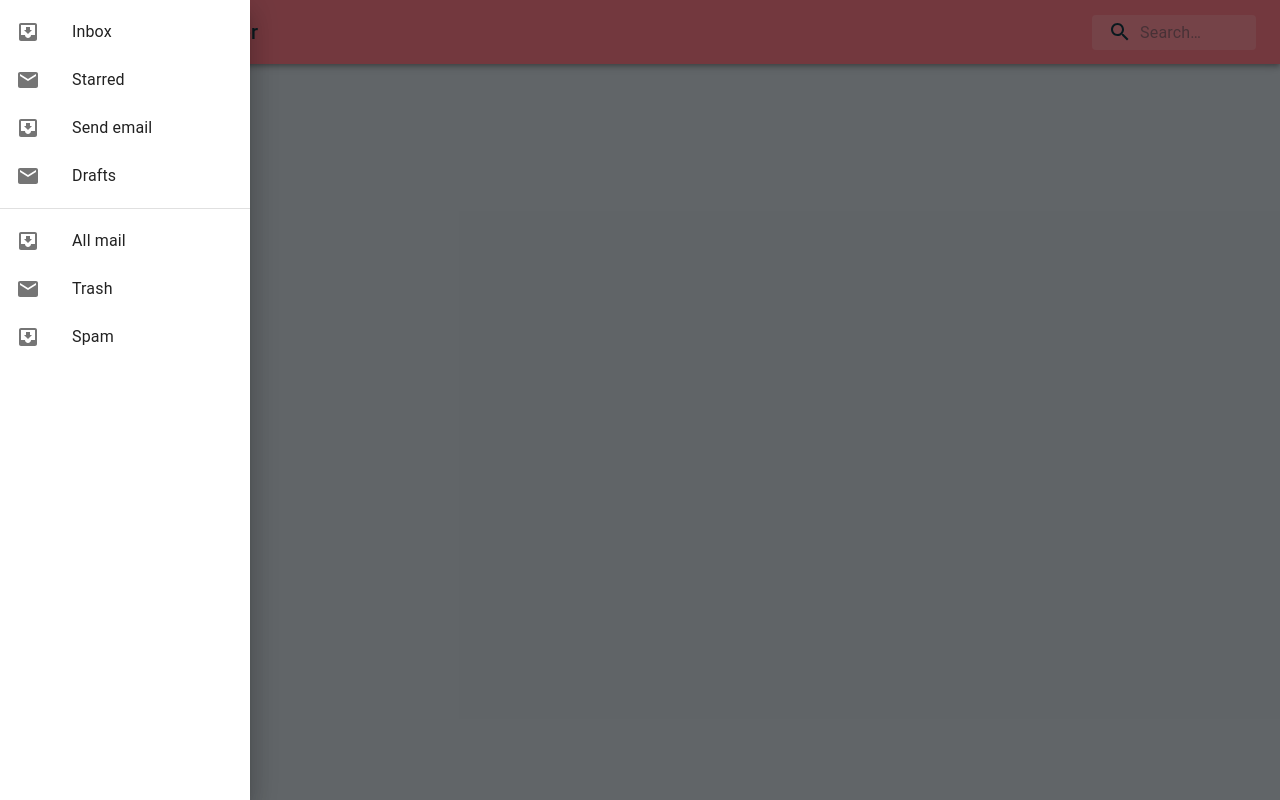
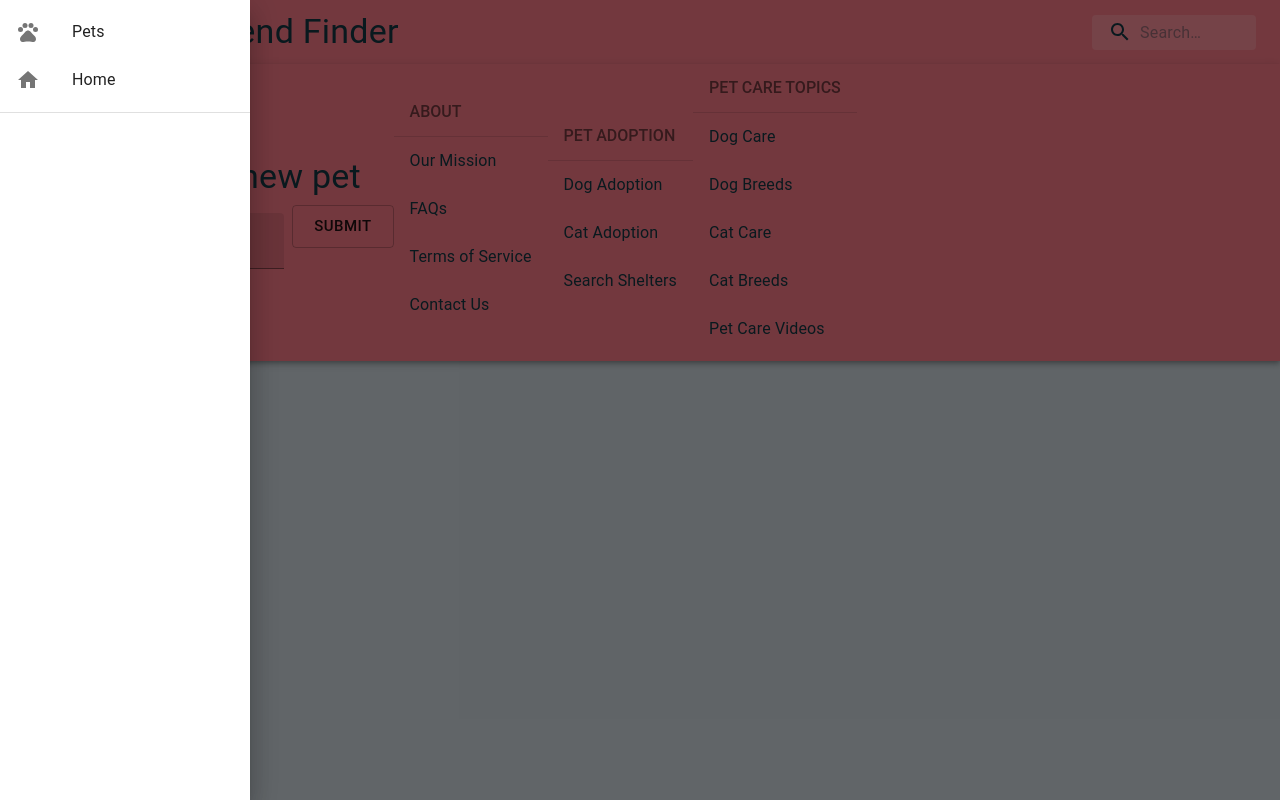
Before and after one commit to jje1233/pet-finder, a React (Create React App) app: page / in a window 1280 px wide. Both pictures are taken after a click on the button "open drawer". Built offline with nearby package versions, Linux system fonts and the light colour scheme.

Commit message:
footer built out, will work on keeping lists from centering and have submit button stick to textfield.

```diff
--- a/src/App.js
+++ b/src/App.js
@@ -1,11 +1,13 @@
 import React from 'react';
 import Header from './components/Header'
+import Footer from './components/Footer'
 import './App.css';
 
 function App() {
   return (
     <div className="App">
       <Header />
+      <Footer />
     </div>
   );
 }
--- /dev/null
+++ b/src/components/Footer.js
@@ -0,0 +1,110 @@
+import React from 'react';
+import { makeStyles } from '@material-ui/core/styles';
+import AppBar from '@material-ui/core/AppBar';
+import Toolbar from '@material-ui/core/Toolbar';
+import Typography from '@material-ui/core/Typography';
+import List from '@material-ui/core/List';
+import ListItem from '@material-ui/core/ListItem';
+import ListItemIcon from '@material-ui/core/ListItemIcon';
+import ListItemText from '@material-ui/core/ListItemText';
+import ListSubheader from '@material-ui/core/ListSubheader';
+import Divider from '@material-ui/core/Divider';
+import TextField from '@material-ui/core/TextField';
+import Button from '@material-ui/core/Button';
+
+const useStyles = makeStyles((theme) => ({
+    root: {
+      flexGrow: 1,
+
+    },
+    appbar: {
+        backgroundColor: '#E7717D'
+    },
+    title: {
+      flexGrow: 1,
+      padding: '0.5rem'
+    },
+    list: {
+     color: '#12333D'
+    },
+    textArea: {
+        margin: theme.spacing(1),
+        width: '25ch',
+        color: 'black'
+    },
+    listSubheader: {
+        fontSize: '16px'
+    }
+  }));
+
+function ListItemLink(...props) {
+    return <ListItem button component="a" {...props}/>;
+}
+
+function Footer() {
+    const classes = useStyles();
+
+    return (
+      <div className={classes.root}>
+        <AppBar position="static" className={classes.appbar}>
+            <Toolbar>
+                <List className={classes.list}>
+                <Typography variant="h4" className={classes.title}>
+                Never miss a new pet
+                </Typography>
+                <><TextField  id="filled-basic" label="E-Mail" variant="filled" className={classes.textArea}></TextField><Button variant='outlined' size='large'>Submit</Button></>
+
+                </List>
+
+                <List className={classes.list} component="nav" subheader={ <><ListSubheader component='div' id='list-subheader' className={classes.listSubheader}>ABOUT</ListSubheader><Divider/></>}>
+                <ListItem button component='a'>
+                    <ListItemText>Our Mission</ListItemText>
+                </ListItem>
+                <ListItem button component='a'>
+                    <ListItemText>FAQs</ListItemText>
+                </ListItem>
+                <ListItem button component='a'>
+                    <ListItemText>Terms of Service</ListItemText>
+                </ListItem>
+                <ListItem button component='a'>
+                    <ListItemText>Contact Us</ListItemText>
+                </ListItem>
+                </List>
+
+                <List className={classes.list} component="nav" subheader={ <><ListSubheader component='div' id='list-subheader' className={classes.listSubheader}>PET ADOPTION</ListSubheader><Divider/></>}>
+                <ListItem button component='a'>
+                    <ListItemText>Dog Adoption</ListItemText>
+                </ListItem>
+                <ListItem button component='a'>
+                    <ListItemText>Cat Adoption</ListItemText>
+                </ListItem>
+                <ListItem button component='a'>
+                    <ListItemText>Search Shelters</ListItemText>
+                </ListItem>
+                </List>
+
+                <List className={classes.list} component="nav" subheader={ <><ListSubheader component='div' id='list-subheader' className={classes.listSubheader}>PET CARE TOPICS</ListSubheader><Divider/></>}>
+                <ListItem button component='a'>
+                    <ListItemText>Dog Care</ListItemText>
+                </ListItem>
+                <ListItem button component='a'>
+                    <ListItemText>Dog Breeds</ListItemText>
+                </ListItem>
+                <ListItem button component='a'>
+                    <ListItemText>Cat Care</ListItemText>
+                </ListItem>
+                <ListItem button component='a'>
+                    <ListItemText>Cat Breeds</ListItemText>
+                </ListItem>
+                <ListItem button component='a'>
+                    <ListItemText>Pet Care Videos</ListItemText>
+                </ListItem>
+                </List>
+
+            </Toolbar>
+        </AppBar>
+      </div>
+    );
+}
+
+export default Footer
--- a/src/components/Header.js
+++ b/src/components/Header.js
@@ -13,8 +13,8 @@ import Divider from '@material-ui/core/Divider';
 import ListItem from '@material-ui/core/ListItem';
 import ListItemIcon from '@material-ui/core/ListItemIcon';
 import ListItemText from '@material-ui/core/ListItemText';
-import InboxIcon from '@material-ui/icons/MoveToInbox';
-import MailIcon from '@material-ui/icons/Mail';
+import HomeIcon from '@material-ui/icons/Home';
+import PetsIcon from '@material-ui/icons/Pets';
 
 const useStyles = makeStyles((theme) => ({
   root: {
@@ -76,7 +76,18 @@ const useStyles = makeStyles((theme) => ({
     width: 'auto',
   },
 }));
-
+const drawerItems = [
+  {
+    id: 1,
+    icon: <PetsIcon />,
+    name: 'Pets'
+  },
+  {
+    id: 2,
+    icon: <HomeIcon />,
+    name: 'Home'
+  }
+]
 function Header() {
 
   const classes = useStyles();
@@ -99,8 +110,8 @@ function Header() {
           >
             <MenuIcon />
           </IconButton>
-          <Typography className={classes.title} variant="h6" noWrap>
-            FureverFriendFinder
+          <Typography className={classes.title} variant="h4" noWrap>
+            Furever Friend Finder
           </Typography>
           <div className={classes.search}>
             <div className={classes.searchIcon}>
@@ -124,22 +135,14 @@ function Header() {
       onClose={() => setOpen(false)}
       >
       <List className={classes.list}>
-        {['Inbox', 'Starred', 'Send email', 'Drafts'].map((text, index) => (
-          <ListItem button key={text}>
-            <ListItemIcon>{index % 2 === 0 ? <InboxIcon /> : <MailIcon />}</ListItemIcon>
-            <ListItemText primary={text} />
+        {drawerItems.map((item, index) => (
+          <ListItem button key={index}>
+            <ListItemIcon>{item.icon}</ListItemIcon>
+            <ListItemText primary={item.name} />
           </ListItem>
         ))}
       </List>
       <Divider />
-      <List>
-        {['All mail', 'Trash', 'Spam'].map((text, index) => (
-          <ListItem button key={text}>
-            <ListItemIcon>{index % 2 === 0 ? <InboxIcon /> : <MailIcon />}</ListItemIcon>
-            <ListItemText primary={text} />
-          </ListItem>
-        ))}
-      </List>
       </SwipeableDrawer>
 
     </div>
```
Also changed, not shown: 1 other file (tests, documents, lock files or other folders).
